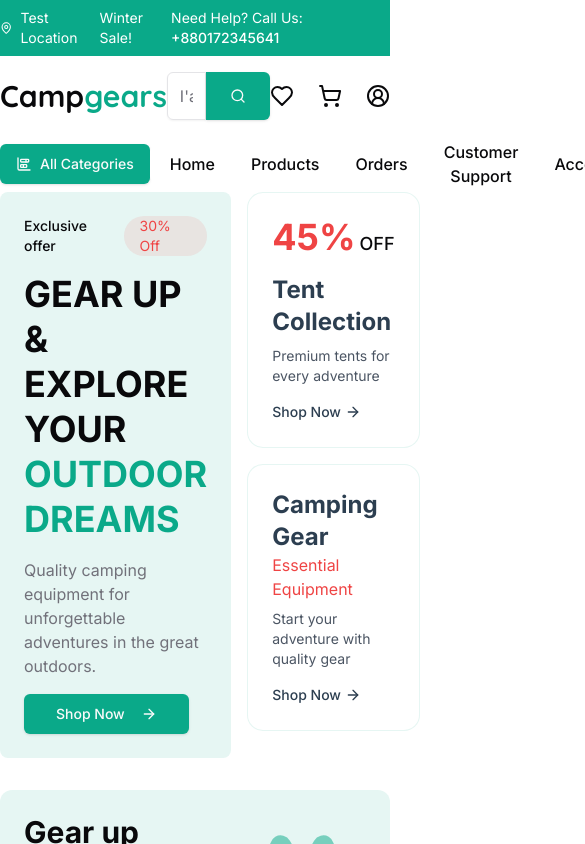
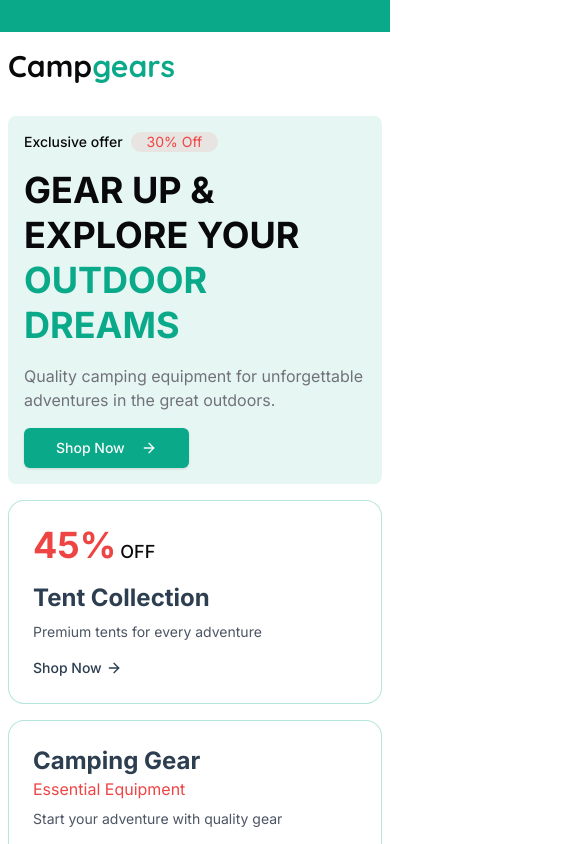
Before and after one commit to noyonalways/campgears-web, a Next.js app: page / in a window 390 px wide. Shown: the top 844 px of the page, 585 px wide, since content can reach past the window. Built offline with nearby package versions, Linux system fonts and the light colour scheme.

Commit message:
feat: Homepage make responsive

```diff
--- a/src/modules/home/banner/index.tsx
+++ b/src/modules/home/banner/index.tsx
@@ -7,8 +7,8 @@ export default function Banner() {
   return (
     <section>
       <div className="container">
-        <div className="flex gap-4">
-          <div className="bg-primary/10 p-6 rounded-lg  flex-1">
+        <div className="flex flex-col md:flex-row gap-4">
+          <div className="bg-primary/10 p-4 md:p-6 rounded-lg  flex-1">
             <div className="w-full flex flex-col justify-center h-full space-y-4">
               <div className="flex items-center gap-2">
                 <span className="text-sm font-medium">Exclusive offer</span>
@@ -34,7 +34,7 @@ export default function Banner() {
           </div>
 
           <div className="basis-[30%] space-y-4">
-            <div className="rounded-2xl bg-white p-6 border border-primary/10">
+            <div className="rounded-2xl bg-white p-6 border border-primary/30">
               <div className="mb-4">
                 <span className="text-4xl font-bold text-red-500">45%</span>
                 <span className="ml-1 text-lg font-medium">OFF</span>
@@ -54,7 +54,7 @@ export default function Banner() {
               </Link>
             </div>
 
-            <div className="rounded-2xl bg-white p-6  border border-primary/10">
+            <div className="rounded-2xl bg-white p-6  border border-primary/30">
               <h3 className="text-2xl font-bold text-[#2C3E50]">
                 Camping Gear
               </h3>
--- a/src/modules/home/newsletter/index.tsx
+++ b/src/modules/home/newsletter/index.tsx
@@ -8,7 +8,7 @@ export default function Newsletter() {
   return (
     <section className="py-8">
       <div className="container">
-        <div className="flex justify-between bg-primary/10 p-6 rounded-xl">
+        <div className="flex flex-col items-center md:flex-row md:justify-between bg-primary/10 p-4 md:p-6 rounded-xl">
           <div className="max-w-xl">
             <h2 className="text-3xl font-bold  sm:text-4xl lg:text-5xl">
               Gear up for your next adventure
@@ -17,7 +17,7 @@ export default function Newsletter() {
               Join our community of outdoor enthusiasts and get exclusive deals
               on camping gear
             </p>
-            <form className="mt-6 flex items-stretch max-w-md">
+            <form className="mt-6 flex items-stretch max-w-md ">
               <Input
                 className="bg-white rounded-r-none h-14"
                 type="email"
--- a/src/shared/footer/index.tsx
+++ b/src/shared/footer/index.tsx
@@ -47,7 +47,7 @@ const Footer = () => {
         className={`bg-[url('/footer-shape.png')] bg-no-repeat bg-left-top pt-10`}
       >
         <div className="container">
-          <div className="flex justify-between pb-10 border-b border-dashed">
+          <div className="flex flex-col md:flex-row space-y-6 md:space-y-0 justify-between pb-10 border-b border-dashed">
             <div className="flex items-center text-muted-foreground space-x-4 border-r border-dashed pr-6">
               <Package size={32} />
               <p>Premium Outdoor Essentials</p>
@@ -142,7 +142,7 @@ const Footer = () => {
               <div className="space-y-4">
                 <div className="flex space-x-2 text-muted-foreground">
                   <Phone size={20} />
-                  <div className="text-muted-foreground text-sm space-y-1 flex flex-col border-b w-full pb-2 border-dashed">
+                  <div className="text-muted-foreground text-sm space-y-1 flex flex-col md:border-b w-full pb-2 border-b-0 border-dashed">
                     <p>Hotline 24/7:</p>
                     <a
                       href="tel:+1 888 104 2340"
@@ -155,7 +155,7 @@ const Footer = () => {
 
                 <div className="flex space-x-2 text-muted-foreground">
                   <Mail size={20} />
-                  <div className="text-muted-foreground text-sm space-y-1 flex flex-col border-b w-full pb-2 border-dashed">
+                  <div className="text-muted-foreground text-sm space-y-1 flex flex-col md:border-b w-full pb-2 border-b-0 border-dashed">
                     <p>Email Address:</p>
                     <a
                       href="mailto:contact@campgears.com"
@@ -170,11 +170,11 @@ const Footer = () => {
           </div>
 
           {/* Footer Bottom Section */}
-          <div className="mt-8 border-t border-dashed pt-4 flex flex-col md:flex-row items-center justify-between text-sm">
+          <div className="mt-8 border-t border-dashed pt-4 flex flex-col-reverse md:flex-row items-center justify-between text-sm">
             <p className="text-muted-foreground">
               ©2022 Campgears. All rights reserved
             </p>
-            <div>
+            <div className="my-4 md:my-0">
               <Image
                 width={300}
                 height={20}
--- a/src/shared/navbar/index.tsx
+++ b/src/shared/navbar/index.tsx
@@ -13,8 +13,8 @@ const Navbar = () => {
       {/* top bar */}
       <div className="bg-primary text-white ">
         <div className="container">
-          <div className="flex justify-between items-center text-sm">
-            <div className="flex items-center space-x-2">
+          <div className="flex justify-center md:justify-between items-center text-xs md:text-sm">
+            <div className="hidden md:flex items-center space-x-2">
               <MapPin size={14} />
               <p>Test Location</p>
             </div>
@@ -30,9 +30,9 @@ const Navbar = () => {
               ]}
             />
 
-            <div>
+            <div className="hidden md:inline-block">
               <p>
-                Need Help? Call Us:{" "}
+                <span>Need Help? Call Us:</span>
                 <span className="font-medium">+880172345641</span>
               </p>
             </div>
@@ -51,7 +51,7 @@ const Navbar = () => {
                 </h1>
               </Link>
             </>
-            <div className="w-full max-w-xl flex">
+            <div className="hidden md:flex w-full max-w-xl">
               <Input
                 className="rounded-r-none h-12"
                 type="text"
@@ -62,7 +62,7 @@ const Navbar = () => {
               </Button>
             </div>
 
-            <div className="flex items-center space-x-6">
+            <div className="hidden md:flex items-center space-x-6">
               <Link className="hover:text-primary" href={"/wishlist"}>
                 <Heart />
               </Link>
@@ -79,11 +79,15 @@ const Navbar = () => {
       <div className="py-2">
         <div className="container">
           <div className="flex justify-between items-center">
-            <AllCategories />
+            <div className="hidden md:inline-block">
+              <AllCategories />
+            </div>
 
-            <MainMenubar />
+            <div className="hidden md:inline-block">
+              <MainMenubar />
+            </div>
 
-            <div>
+            <div className="hidden md:inline-block">
               <Button
                 size="icon"
                 className="text-primary bg-primary/10 hover:bg-primary/20 hover:text-primary"
--- a/tailwind.config.ts
+++ b/tailwind.config.ts
@@ -12,6 +12,10 @@ export default {
   theme: {
     container: {
       center: true,
+      padding: {
+        DEFAULT: ".5rem",
+        sm: "0rem",
+      },
     },
     extend: {
       fontFamily: {
```
